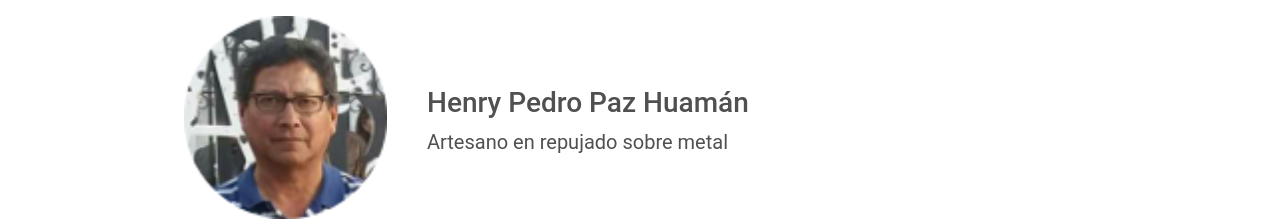
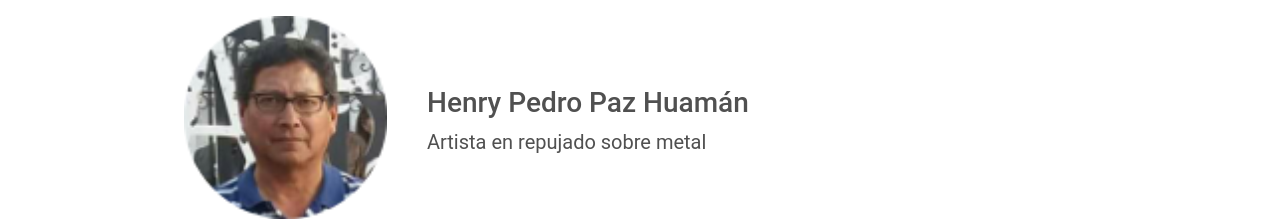
Before and after one commit to MadDog-420/MetalArt, a Vue app: page /learn in a window 1280 px wide. Shown: the part 1420-1641 px from the top of the page. Built offline with nearby package versions, Linux system fonts and the light colour scheme.

Commit message:
Wording error fixed in learn view

```diff
--- a/src/views/Learn.vue
+++ b/src/views/Learn.vue
@@ -87,7 +87,7 @@
               </div>
               <div class="col d-flex flex-column my-auto">
                 <h3 class="name">Henry Pedro Paz Huamán</h3>
-                <p>Artesano en repujado sobre metal</p>
+                <p>Artista en repujado sobre metal</p>
               </div>
             </div>
           </div>
```
